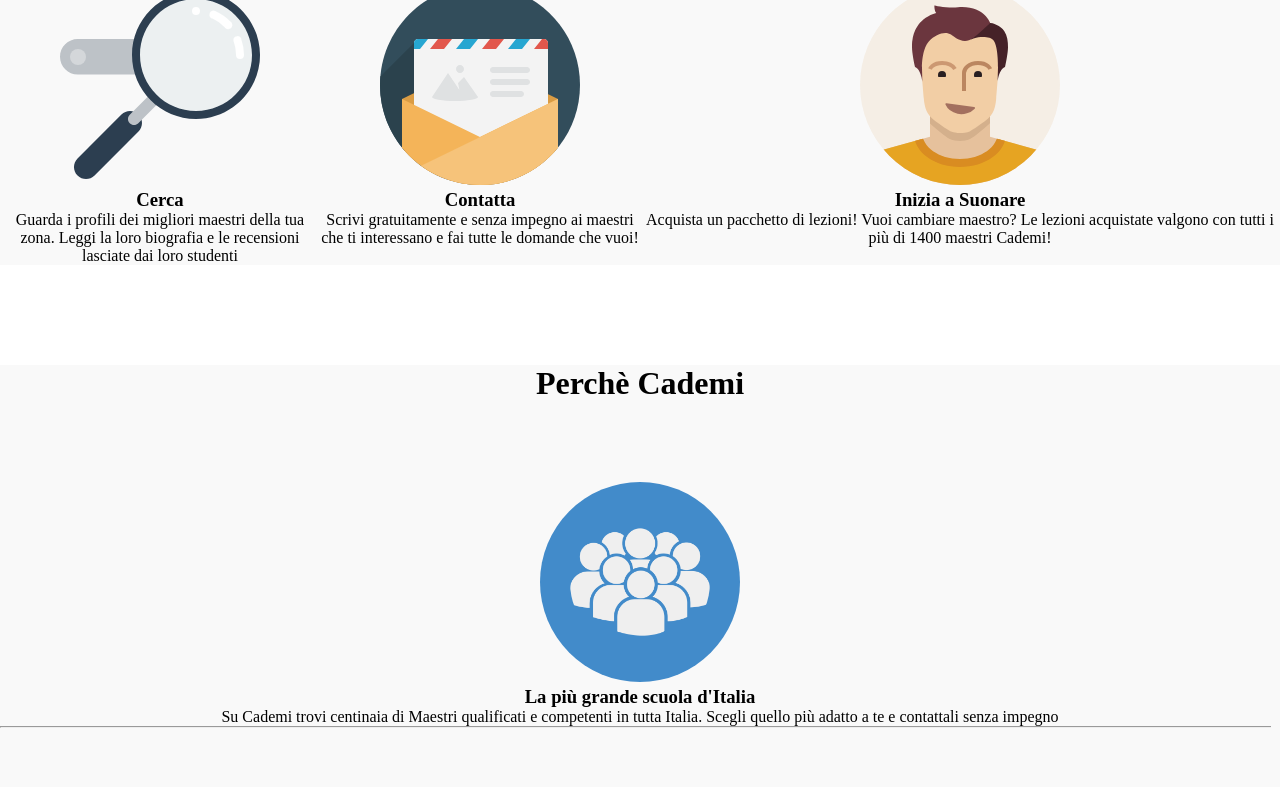
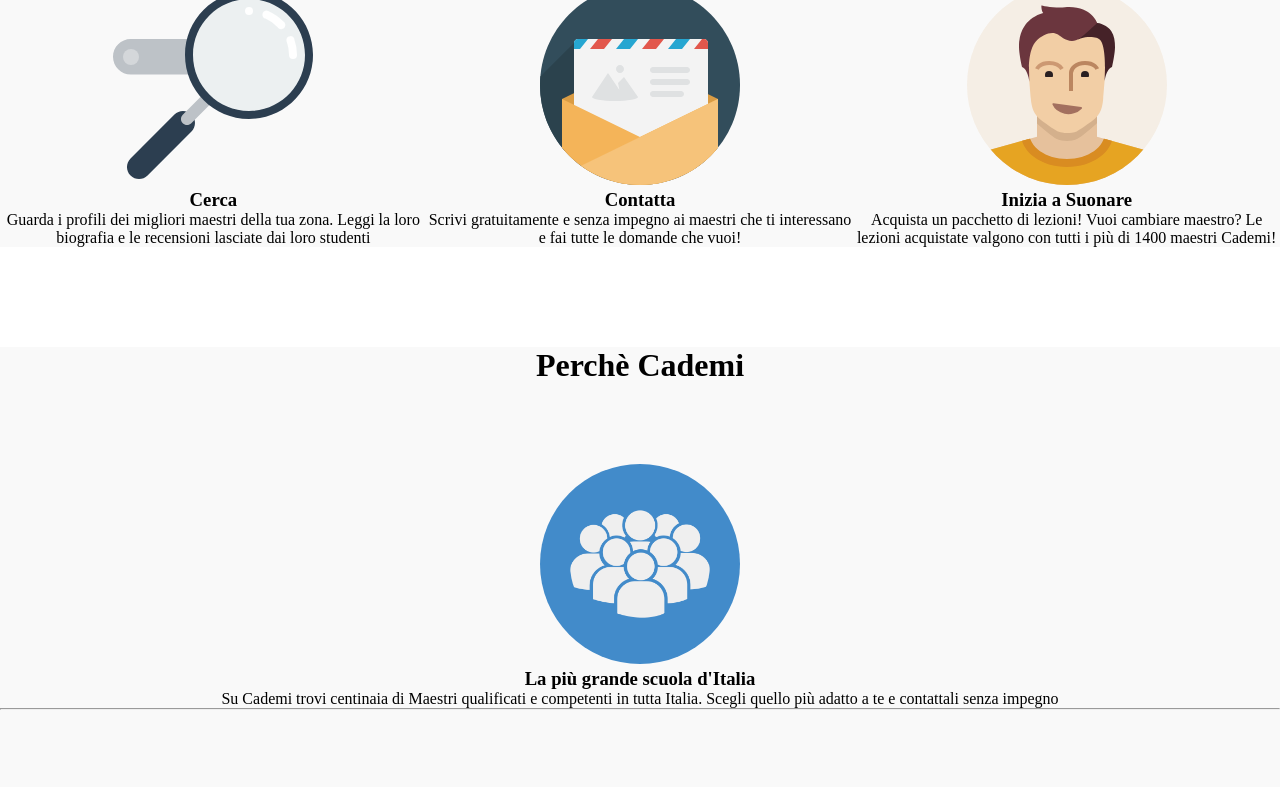
Before and after one commit to dumi994/html-css-resp-wannabe-12bool, a plain HTML site: page index.html in a window 1280 px wide. Shown: the part 547-1334 px from the top of the page. Drawn offline with Linux system fonts and the light colour scheme; files whose address does not match are found by name.

Commit message:
piccola modifica modalità desktop

```diff
--- a/index.html
+++ b/index.html
@@ -30,18 +30,18 @@
   <div id="steps" class="container grey">
     <div class="row">
       <h1>Come Funziona</h1>
-      <div class="col-xs-12 col-md-6 col-lg-3">
+      <div class="col-xs-12 col-md-6 col-lg-4">
         <img src="./assets/img/search.svg" alt="">
         <h3>Cerca</h3>
         Guarda i profili dei migliori maestri della tua zona. Leggi la loro biografia e le recensioni lasciate dai loro
         studenti
       </div>
-      <div class="col-xs-12 col-md-6 col-lg-3">
+      <div class="col-xs-12 col-md-6 col-lg-4">
         <img src="./assets/img/letter.svg" alt="">
         <h3>Contatta</h3>
         Scrivi gratuitamente e senza impegno ai maestri che ti interessano e fai tutte le domande che vuoi!
       </div>
-      <div class="col-xs-12 col-lg-3 col-lg-6">
+      <div class="col-xs-12 col-lg-3 col-lg-4">
         <img src="./assets/img/male.svg" alt="">
         <h3>Inizia a Suonare</h3>
         Acquista un pacchetto di lezioni! Vuoi cambiare maestro? Le lezioni acquistate valgono con tutti i più di 1400
```
